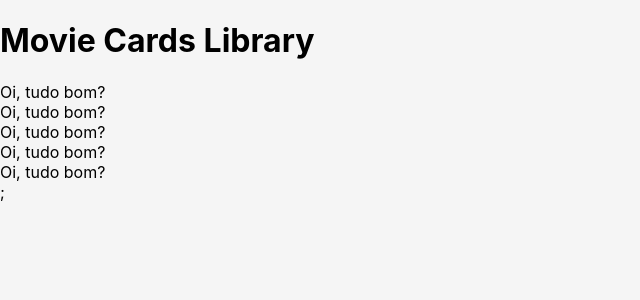
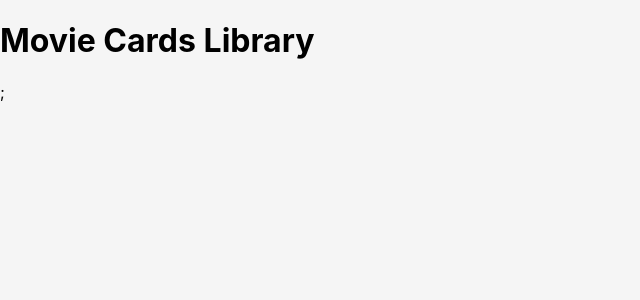
Before and after one commit to victorjunior95/sd-08-project-movie-cards-library, a React (Create React App) app: page / in a window 1280 px wide. Shown: the top 300 px of the page, without its empty margins (0-640 px from the left). Built offline with nearby package versions, Linux system fonts and the light colour scheme.

Commit message:
Tenta corrigir lint mais uma vez

```diff
--- a/src/components/MovieList.jsx
+++ b/src/components/MovieList.jsx
@@ -7,7 +7,9 @@ class MovieList extends React.Component {
   render() {
     return (
       <div>
-        { this.props.movies.map((movie, i) => <MovieCard key={ movie + i } movie={ movie } />) };
+        { this.props.movies.map((movie, i) => {
+          <MovieCard key={ movie.name + i } movie={ movie } />;
+        }) };
       </div>
     );
   }
```
